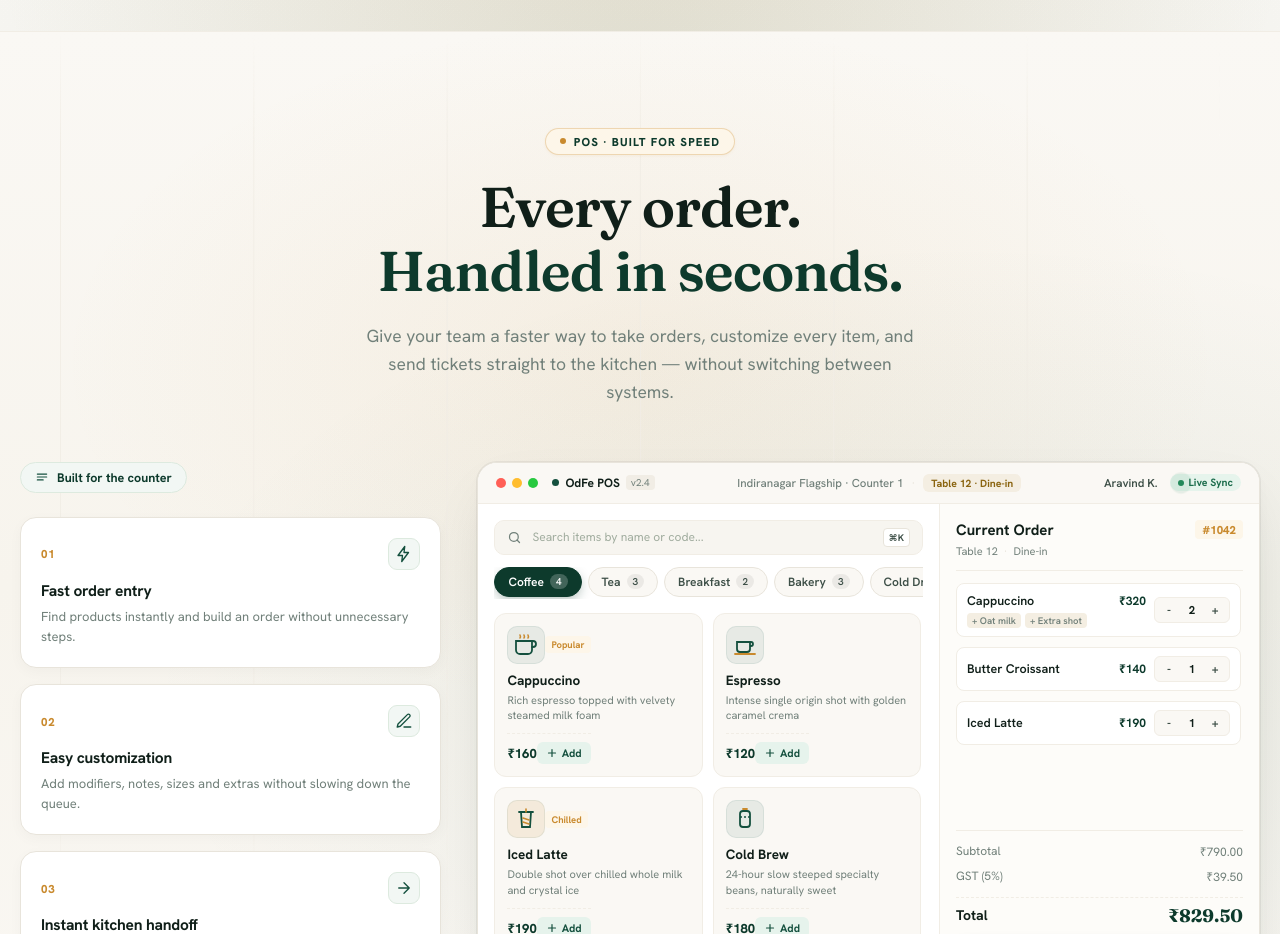
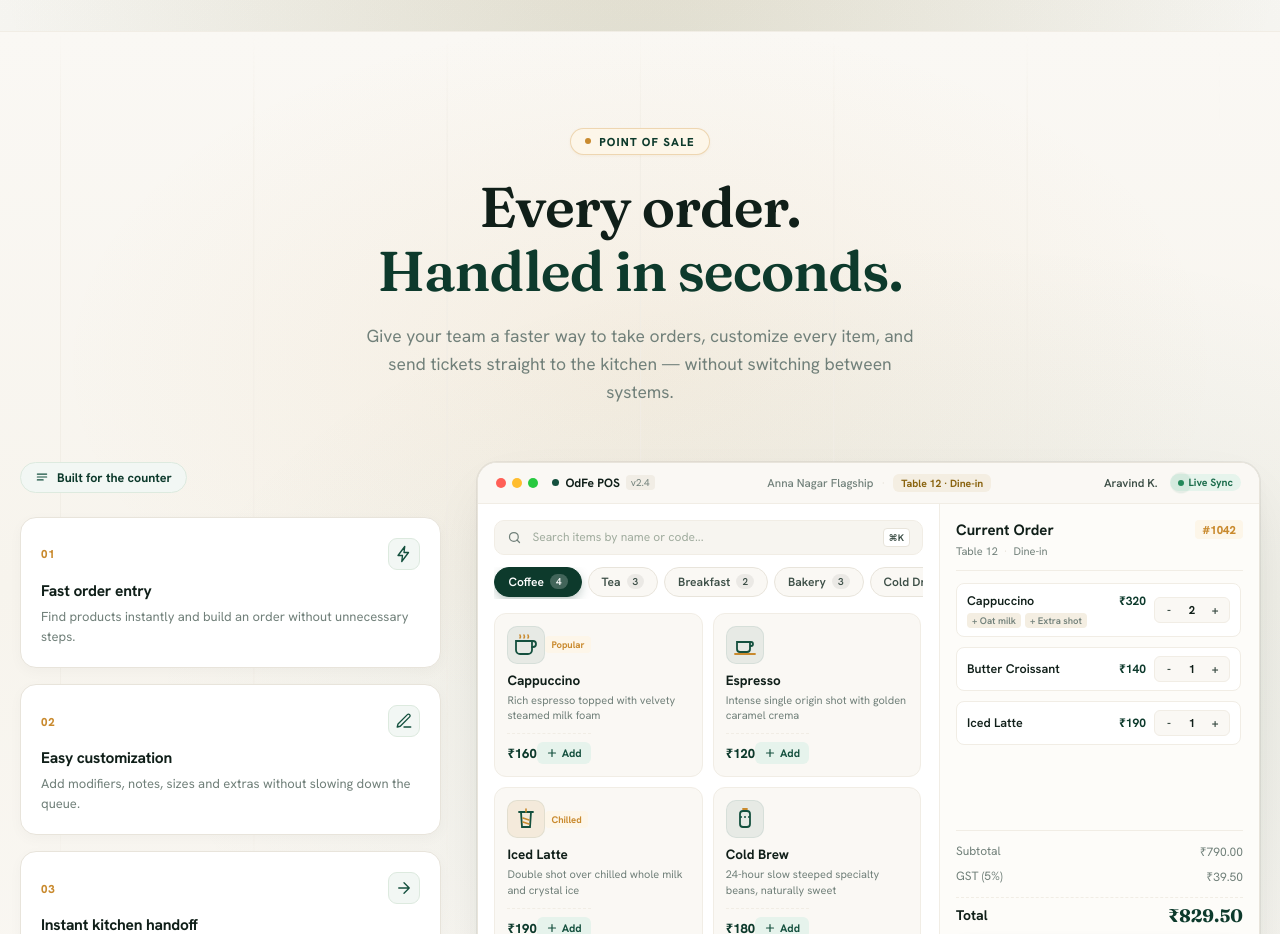
Before and after one commit to mohamedsaif21/OdFeSaaS, a Next.js app: page / in a window 1280 px wide. Shown: the part 1420-2354 px from the top of the page. Built offline with nearby package versions, Linux system fonts and the light colour scheme.

Commit message:
Pos makeup layout UI

```diff
--- a/app/components/pos/PosMockup.tsx
+++ b/app/components/pos/PosMockup.tsx
@@ -400,7 +400,7 @@ export default function PosMockup() {
         </div>
 
         <div className="pos-chrome__center">
-          <span className="pos-chrome__loc">Indiranagar Flagship · Counter 1</span>
+          <span className="pos-chrome__loc">Anna Nagar Flagship</span>
           <span className="pos-chrome__sep">·</span>
           <span className="pos-chrome__table-badge">Table 12 · Dine-in</span>
         </div>
--- a/app/components/pos/PosShowcase.tsx
+++ b/app/components/pos/PosShowcase.tsx
@@ -58,7 +58,7 @@ export default function PosShowcase() {
         <div className="pos-header">
           <div className="pos-eyebrow">
             <span className="pos-eyebrow__dot" />
-            <span>POS · BUILT FOR SPEED</span>
+            <span>POINT OF SALE</span>
           </div>
 
           <h2 className="pos-title">
```
